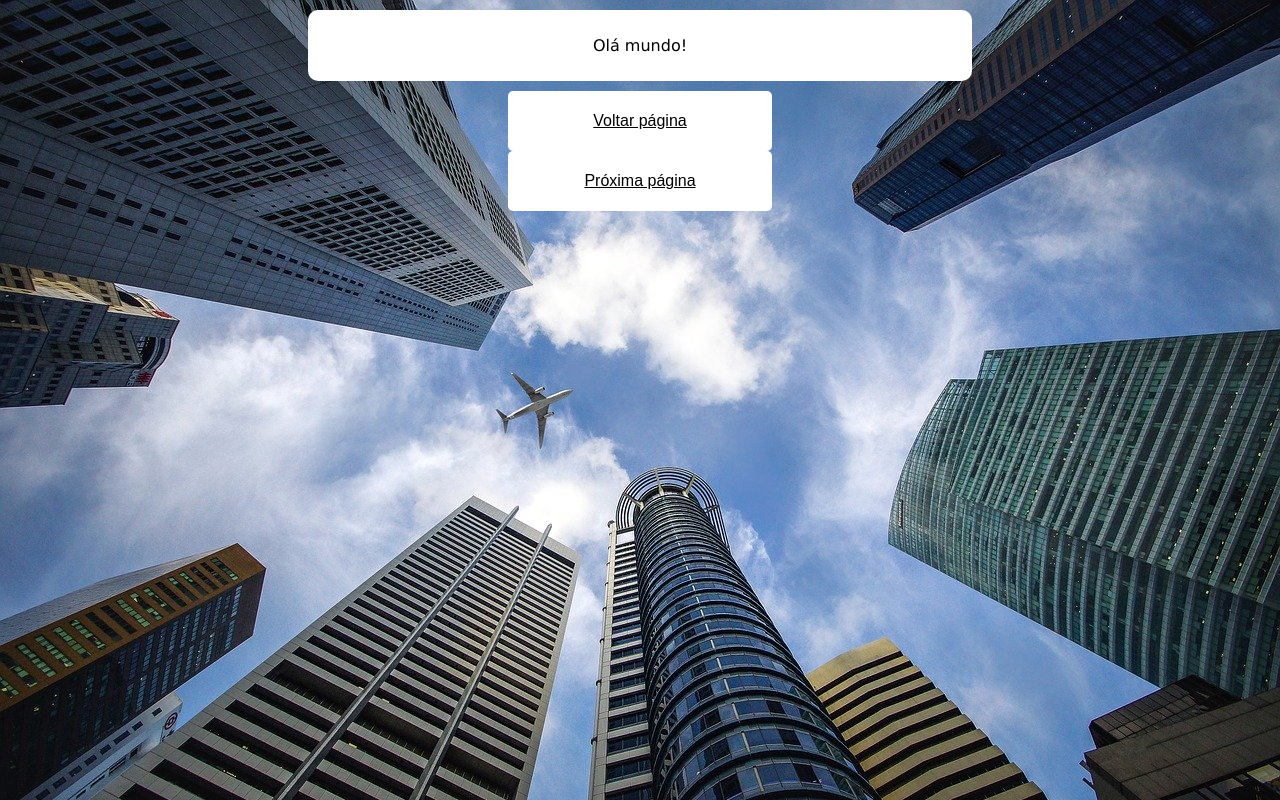
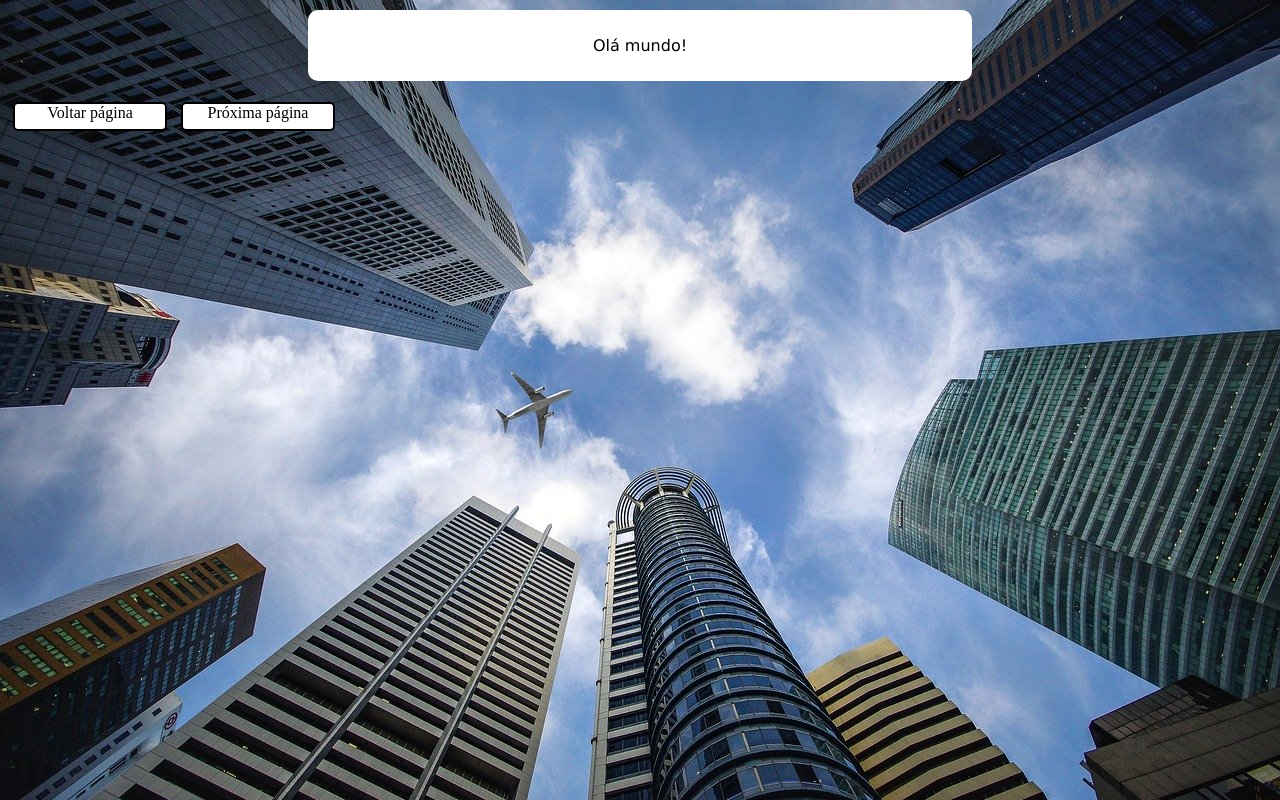
Before and after one commit to ThallesCampos/html-css, a plain HTML site: page exercicios/ex022/second.html in a window 1280 px wide. Drawn offline with Linux system fonts and the light colour scheme.

Commit message:
arrumei os botões
consegui arrumar os botões, porém não consegui configura-los de uma forma tão boa, porém, funciona.

```diff
--- a/exercicios/ex022/second.html
+++ b/exercicios/ex022/second.html
@@ -12,16 +12,15 @@
     <p>Olá mundo!</p>
   </div>
 
-  <div class="button-back">
-    <a href="index.html">
-      <p>Voltar página</p>
-    </a>
-  </div>
-
-  <div class="button-next">
-    <a href="third.html">
-      <p>Próxima página</p>
-    </a>
+  <div>
+    <ul>
+      <a href="index.html">
+        <li class="bottons">Voltar página</li></a>
+      </a>
+      <a href="third.html">
+        <li class="bottons">Próxima página</li>
+      </a>
+    </ul>
   </div>
 </body>
 </html>
--- a/exercicios/ex022/style.css
+++ b/exercicios/ex022/style.css
@@ -52,47 +52,25 @@
   text-align: center;
 }
 
-.button-back {
+.bottons {
   background-color: white;
-  font-family: Arial, Helvetica, sans-serif;
+  color: black;
   text-align: center;
-  padding: 5px;
+  display: inline-block;
+  list-style: none;
+  width: 150px;
+  height: 25px;
+  margin: 5px;
+  border: 2px solid black;
   border-radius: 5px;
-  margin: 0 500px;
 }
 
-.button-next {
-  background-color: white;
-  font-family: Arial, Helvetica, sans-serif;
-  text-align: center;
-  padding: 5px;
-  border-radius: 5px;
-  margin: 0 500px;
-  left: 90%;
+ul {
+  padding: 0;
 }
 
-.button-back:hover {
+.bottons:hover {
   background-color: green;
   color: white;
-  padding: 5px;
-  border-radius: 5px;
   transition: 0.5s;
 }
-
-.button-next:hover {
-  background-color: green;
-  color: white;
-  padding: 5px;
-  border-radius: 5px;
-  transition: 0.5s;
-}
-
-.button-back > a {
-  color: black;
-  text-decoration: underline;
-}
-
-.button-next > a {
-  color: black;
-  text-decoration: underline;
-}
```
Also changed, not shown: exercicios/ex022/index.html (+6 -4 lines).
